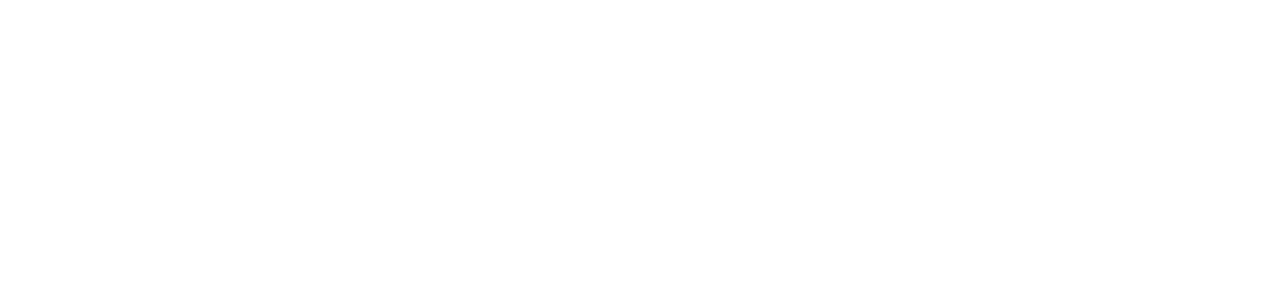
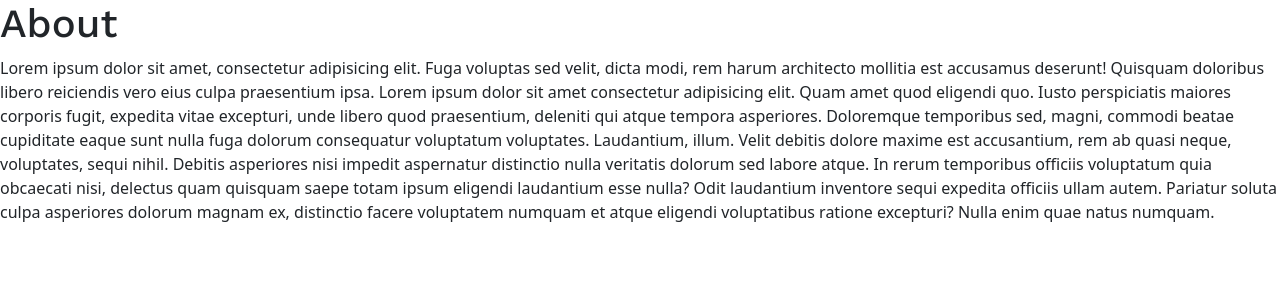
Before and after one commit to ebanchik/dima-studio-v2, a React (Vite) app: page /about in a window 1280 px wide. Before the commit this address had no page. Shown: the top 300 px of the page. Built offline with nearby package versions, Linux system fonts and the light colour scheme.

Commit message:
router, transitions, some others

```diff
--- a/package.json
+++ b/package.json
@@ -13,7 +13,8 @@
     "bootstrap": "^5.3.3",
     "react": "^18.2.0",
     "react-dom": "^18.2.0",
-    "react-router-dom": "^6.22.3"
+    "react-router-dom": "^6.22.3",
+    "react-transition-group": "^4.4.5"
   },
   "devDependencies": {
     "@types/react": "^18.2.64",
--- a/src/About.jsx
+++ b/src/About.jsx
@@ -1,11 +1,15 @@
+import { CSSTransition } from 'react-transition-group';
+
 export function About() {
   return (
-    <main>
-      <h1>About</h1>
-      <p>Lorem ipsum dolor sit amet, consectetur adipisicing elit. Fuga voluptas sed velit, dicta modi, rem harum architecto mollitia est accusamus deserunt! Quisquam doloribus libero reiciendis vero eius culpa praesentium ipsa. Lorem ipsum dolor sit amet consectetur adipisicing elit. Quam amet quod eligendi quo. Iusto perspiciatis maiores corporis fugit, expedita vitae excepturi, unde libero quod praesentium, deleniti qui atque tempora asperiores.
-      Doloremque temporibus sed, magni, commodi beatae cupiditate eaque sunt nulla fuga dolorum consequatur voluptatum voluptates. Laudantium, illum. Velit debitis dolore maxime est accusantium, rem ab quasi neque, voluptates, sequi nihil.
-      Debitis asperiores nisi impedit aspernatur distinctio nulla veritatis dolorum sed labore atque. In rerum temporibus officiis voluptatum quia obcaecati nisi, delectus quam quisquam saepe totam ipsum eligendi laudantium esse nulla?
-      Odit laudantium inventore sequi expedita officiis ullam autem. Pariatur soluta culpa asperiores dolorum magnam ex, distinctio facere voluptatem numquam et atque eligendi voluptatibus ratione excepturi? Nulla enim quae natus numquam.</p>
-    </main>
+    <CSSTransition in={true} classNames="page" timeout={300}>
+      <div className="about-page">
+        <h1>About</h1>
+        <p>Lorem ipsum dolor sit amet, consectetur adipisicing elit. Fuga voluptas sed velit, dicta modi, rem harum architecto mollitia est accusamus deserunt! Quisquam doloribus libero reiciendis vero eius culpa praesentium ipsa. Lorem ipsum dolor sit amet consectetur adipisicing elit. Quam amet quod eligendi quo. Iusto perspiciatis maiores corporis fugit, expedita vitae excepturi, unde libero quod praesentium, deleniti qui atque tempora asperiores.
+        Doloremque temporibus sed, magni, commodi beatae cupiditate eaque sunt nulla fuga dolorum consequatur voluptatum voluptates. Laudantium, illum. Velit debitis dolore maxime est accusantium, rem ab quasi neque, voluptates, sequi nihil.
+        Debitis asperiores nisi impedit aspernatur distinctio nulla veritatis dolorum sed labore atque. In rerum temporibus officiis voluptatum quia obcaecati nisi, delectus quam quisquam saepe totam ipsum eligendi laudantium esse nulla?
+        Odit laudantium inventore sequi expedita officiis ullam autem. Pariatur soluta culpa asperiores dolorum magnam ex, distinctio facere voluptatem numquam et atque eligendi voluptatibus ratione excepturi? Nulla enim quae natus numquam.</p>
+      </div>
+    </CSSTransition>
   )
 }
--- a/src/App.css
+++ b/src/App.css
@@ -51,6 +51,11 @@
   padding: 50px; /* Adjust the padding to control the size of the circle */
 }
 
+.name a {
+  color: inherit; /* Use the same color as the surrounding text */
+  text-decoration: none; /* Remove the underline */
+}
+
 .banner-container {
   text-align: center;
 }
@@ -87,14 +92,45 @@
 
 
 @media (max-width: 767.98px) {
-  .item:nth-last-child(-n+4) {
+  .item:nth-last-child(-n+2) {
     display: none;
   }
 }
 
 /* Hide the last 2 items on medium screens */
-@media (max-width: 1500px) {
-  .item:nth-last-child(-n+2) {
+@media (max-width: 1000px) {
+  .item:nth-last-child(-n+1) {
     display: none;
   }
 }
+
+@media (max-width: 1000px) {
+  .item:nth-child(-n+1) {
+    display: none;
+  }
+}
+
+
+.about-page {
+  height: 500px;
+}
+
+
+
+.page-enter {
+  transform: translateY(100%);
+}
+
+.page-enter-active {
+  transform: translateY(0);
+  transition: transform 300ms ease-in-out;
+}
+
+.page-exit {
+  transform: translateY(0);
+}
+
+.page-exit-active {
+  transform: translateY(100%);
+  transition: transform 300ms ease-in-out;
+}
--- a/src/App.jsx
+++ b/src/App.jsx
@@ -2,6 +2,7 @@
 import './App.css'
 // import { Header } from './Header'
 import { Content } from './Content'
+import { About } from './About'
 import "./App.css"
 
 function App() {
@@ -10,6 +11,7 @@
       <div className="app-container">
         <Routes>
           <Route path="/" element={<Content />} />
+          <Route path="/about" element={<About />} />
         </Routes>
       </div>
     </Router>
--- a/src/Banner.jsx
+++ b/src/Banner.jsx
@@ -1,4 +1,5 @@
 import { useEffect } from 'react';
+import { Link } from 'react-router-dom';
 
 export function Banner() {
   useEffect(() => {
@@ -43,7 +44,9 @@
   return (
     <div className="container-fluid text-center">
       <div className="col">
-        <h1 className="name">DIMA</h1>
+        <h1 className="name">
+          <Link to="/about">DIMA</Link>
+        </h1>
       </div>
 
   <div className="row">
```
Also changed, not shown: 1 other file (tests, documents, lock files or other folders).
